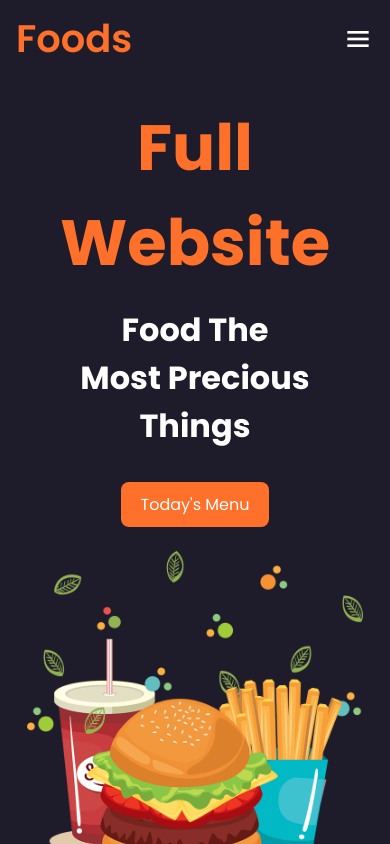
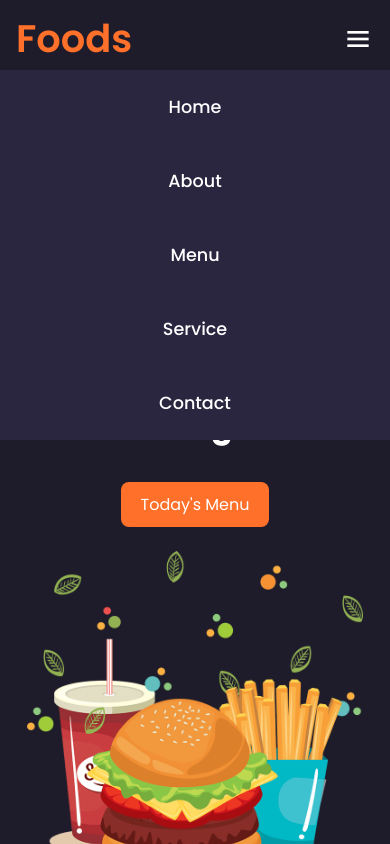
Before and after one commit to ermalsalihaj/Foods, a plain HTML site: page index.html in a window 390 px wide. Both pictures are taken after a click on the element 358 px from the left and 38 px from the top of the page. Shown: the top 844 px of the page. Drawn offline with nearby package versions, Linux system fonts and the light colour scheme.

Commit message:
Added JavaScript for hamburger menu

```diff
--- a/index.html
+++ b/index.html
@@ -204,5 +204,8 @@
         </div>
       </div>
     </section>
+
+    <!-- Javscript -->
+    <script type="text/javascript" src="./js/script.js"></script>
   </body>
 </html>
--- /dev/null
+++ b/js/script.js
@@ -0,0 +1,10 @@
+let menu = document.querySelector("#menu-icon");
+let navbar = document.querySelector(".navbar");
+
+menu.addEventListener("click", function () {
+  navbar.classList.toggle("active");
+});
+
+window.onscroll = () => {
+  navbar.classList.remove("active");
+};
```
